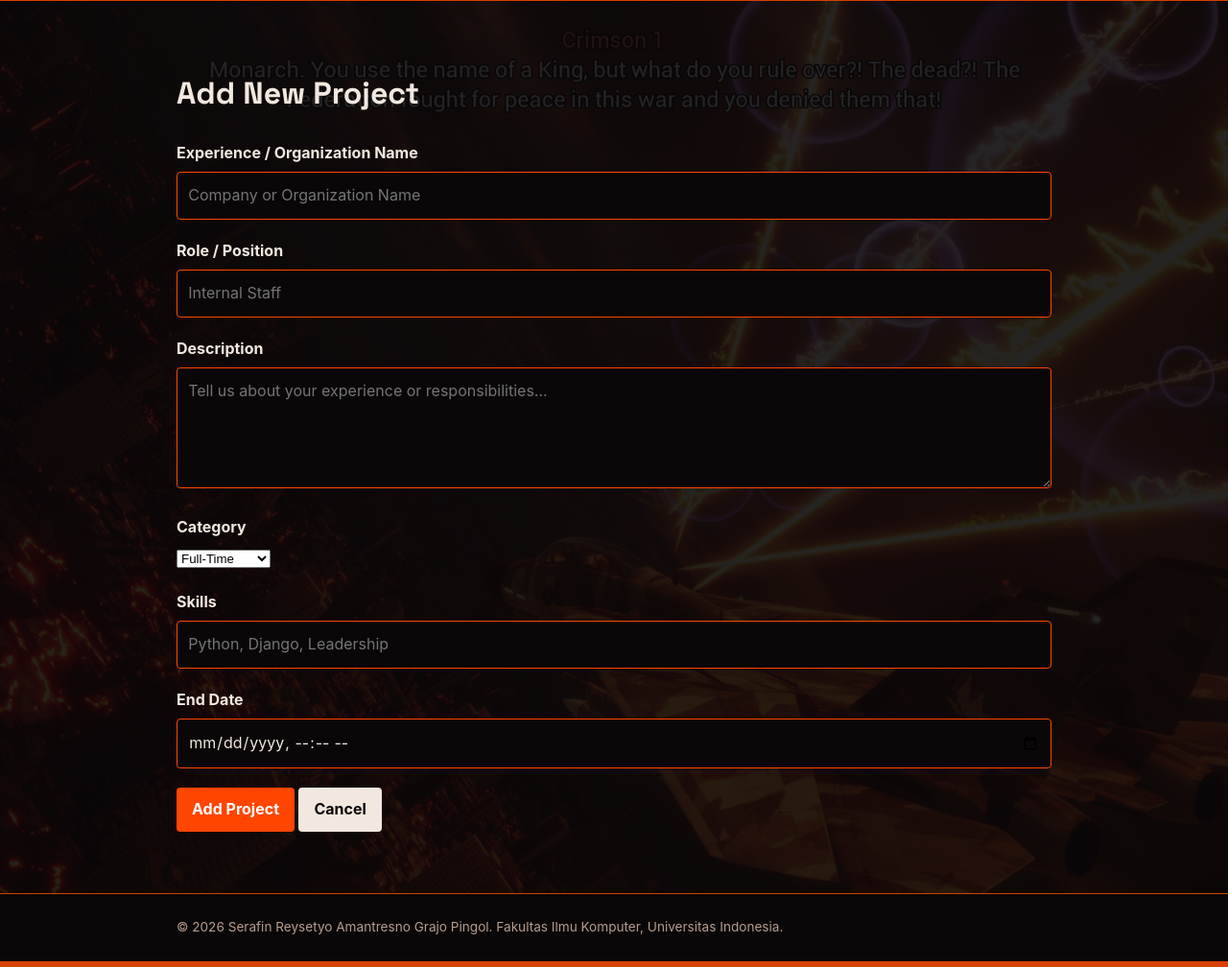
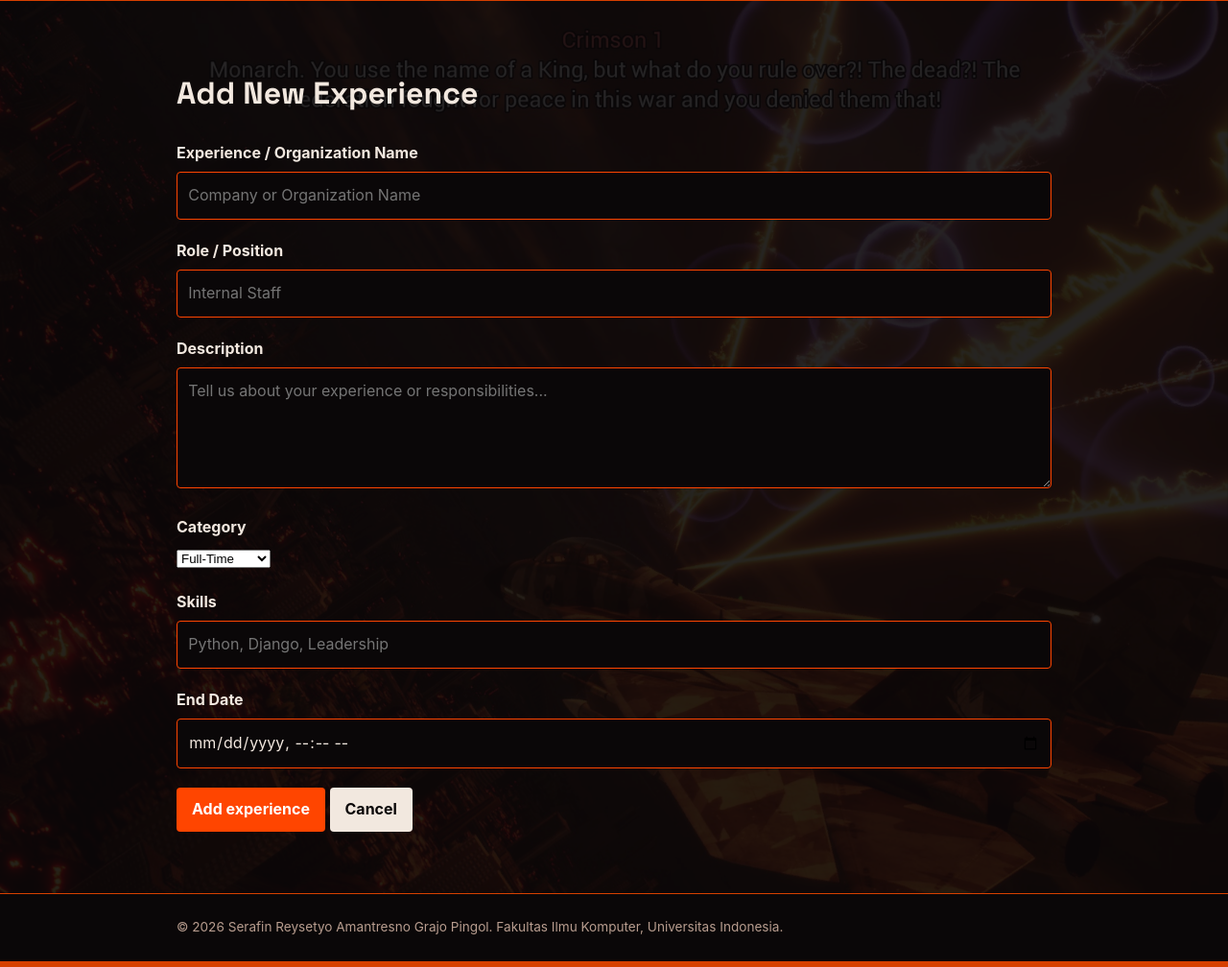
Before and after one commit to SPingol/myportofolio, a Django app: page /experience/add/ in a window 1280 px wide. Shown: the part 80-1088 px from the top of the page at 96% size. Run offline with Django 5.2, Linux system fonts and the light colour scheme.

```diff
--- a/templates/competition_form.html
+++ b/templates/competition_form.html
@@ -5,6 +5,7 @@
     <div class="container">
         <h1>Add New Competition</h1>
         <form method="post" action="{% url 'main:create_competition' %}" class="competition-form">
+
             {% csrf_token %} {% for field in form %}
             <div class="form-group">
                 <label for="{{ field.id_for_label }}">{{ field.label }}</label>
--- a/templates/education_form.html
+++ b/templates/education_form.html
@@ -6,8 +6,8 @@
     <div class="container">
         <h1>Add New Education</h1>
         <form method="post" action="{% url 'main:create_education' %}" class="education-form">
-            {% csrf_token %}
-            {% for field in form %}
+
+            {% csrf_token %}{% for field in form %}
             <div class="form-group">
                 <label for="{{ field.id_for_label }}">{{ field.label }}</label>
                 {{ field }}
--- a/templates/experience_form.html
+++ b/templates/experience_form.html
@@ -1,9 +1,10 @@
-{% extends "base.html" %} {% block title %}Add Project - {{ name }}{% endblock%}
+{% extends "base.html" %} {% block title %}Add Experience - {{ name }}{% endblock%}
 {% block content %}
 <section class="experience-section">
     <div class="container">
-        <h1>Add New Project</h1>
-        <form method="post" action="{% url 'main:create_project' %}" class="project-form">
+        <h1>Add New Experience</h1>
+        <form method="post" action="{% url 'main:create_experience' %}" class="experience-form">
+
             {% csrf_token %} {% for field in form %}
             <div class="form-group">
                 <label for="{{ field.id_for_label }}">{{ field.label }}</label>
@@ -12,8 +13,8 @@
                 {% endfor %}
             </div>
             {% endfor %}
-            <button type="submit" class="button">Add Project</button>
-            <a href="{% url 'main:show_projects' %}" class="button button-secondary">Cancel</a>
+            <button type="submit" class="button">Add experience</button>
+            <a href="{% url 'main:show_experience' %}" class="button button-secondary">Cancel</a>
         </form>
     </div>
 </section>
```
